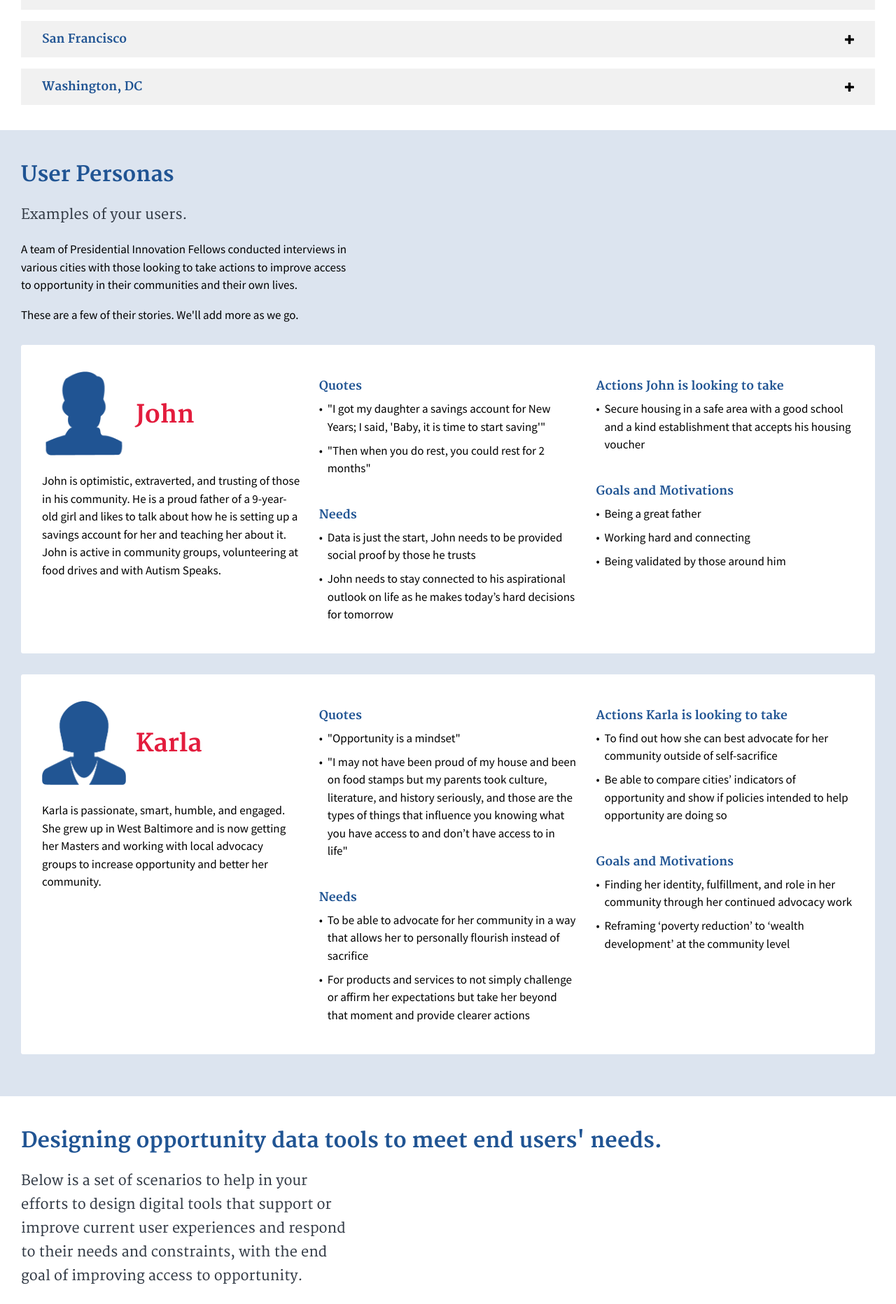
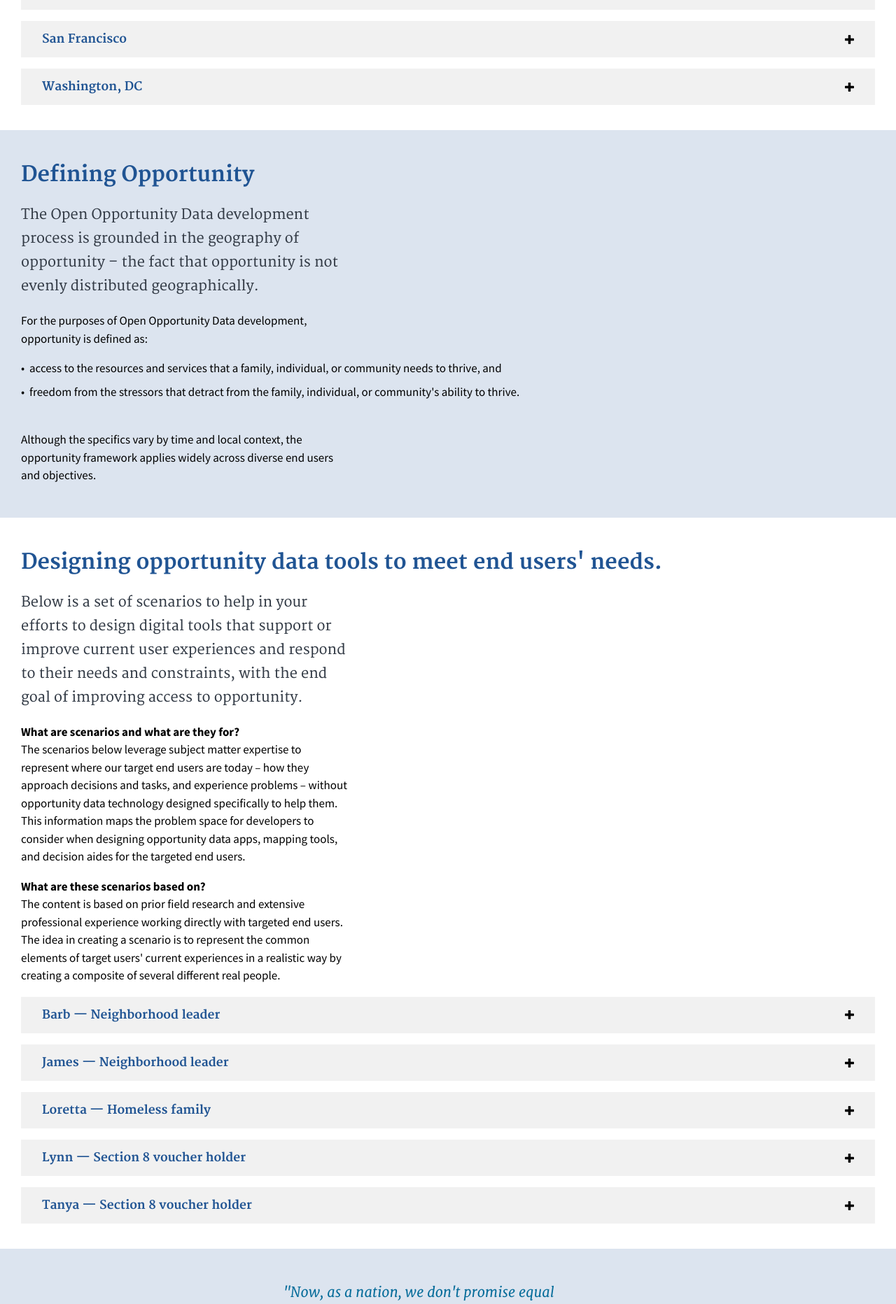
Before and after one commit to presidential-innovation-fellows/open-opportunity-data, a Jekyll site: the page built from index.html, in a window 1280 px wide. Shown: the part 1466-3330 px from the top of the page at 70% size. Built offline with Jekyll 4.4.1, drawn with Linux system fonts in a browser that asks for light colours.

Commit message:
Remove personas and add definition

```diff
--- a/_data/personas/john.yml
+++ /dev/null
@@ -1,15 +0,0 @@
-name: "John"
-gender: "male"
-overview: "John is optimistic, extraverted, and trusting of those in his community. He is a proud father of a 9-year-old girl and likes to talk about how he is setting up a savings account for her and teaching her about it. John is active in community groups, volunteering at food drives and with Autism Speaks."
-quotes:
-  - "I got my daughter a savings account for New Years; I said, 'Baby, it is time to start saving'"
-  - "Then when you do rest, you could rest for 2 months"
-needs:
-  - "Data is just the start, John needs to be provided social proof by those he trusts"
-  - "John needs to stay connected to his aspirational outlook on life as he makes today’s hard decisions for tomorrow"
-actions:
-  - "Secure housing in a safe area with a good school and a kind establishment that accepts his housing voucher"
-goals:
-  - "Being a great father"
-  - "Working hard and connecting"
-  - "Being validated by those around him"
--- a/_data/personas/karla.yml
+++ /dev/null
@@ -1,15 +0,0 @@
-name: "Karla"
-gender: "female"
-overview: "Karla is passionate, smart, humble, and engaged. She grew up in West Baltimore and is now getting her Masters and working with local advocacy groups to increase opportunity and better her community."
-quotes:
-  - "Opportunity is a mindset"
-  - "I may not have been proud of my house and been on food stamps but my parents took culture, literature, and history seriously, and those are the types of things that influence you knowing what you have access to and don’t have access to in life"
-needs:
-  - "To be able to advocate for her community in a way that allows her to personally flourish instead of sacrifice"
-  - "For products and services to not simply challenge or affirm her expectations but take her beyond that moment and provide clearer actions"
-actions:
-  - "To find out how she can best advocate for her community outside of self-sacrifice"
-  - "Be able to compare cities’ indicators of opportunity and show if policies intended to help opportunity are doing so"
-goals:
-  - "Finding her identity, fulfillment, and role in her community through her continued advocacy work"
-  - "Reframing ‘poverty reduction’ to ‘wealth development’ at the community level"
--- a/css/main.scss
+++ b/css/main.scss
@@ -14,7 +14,6 @@ h1, h2, h3, h4, h5, h6 {
 main > article,
 main > section,
 .ood-banner,
-.ood-persona,
 .error {
   overflow: auto; /* defeat margin collapse */
 }
@@ -82,28 +81,6 @@ footer {
   }
 }
 
-.ood-persona {
-  background-color: $color-white;
-  border-radius: 3px;
-  margin: $grid-margins;
-  padding-top: $grid-margins * .75;
-
-  img.ood-persona-head {
-    height: 12rem;
-    width: 12rem;
-    margin: $grid-margins*.5 $grid-margins*.35 $grid-margins*.25 0;
-    vertical-align: middle;
-  }
-
-  .ood-persona-name {
-    color: $color-secondary;
-    display: inline-block;
-    font-size: 3.5rem;
-    margin-top: $grid-margins;
-    vertical-align: middle;
-  }
-}
-
 article {
   padding-bottom: $grid-margins;
 }
--- a/index.html
+++ b/index.html
@@ -17,7 +17,7 @@ layout: default
 </article>
 
 <article class="alt">
-  {% include_relative index_includes/personas.html %}
+  {% include_relative index_includes/definition.html %}
 </article>
 
 <article>
--- /dev/null
+++ b/index_includes/definition.html
@@ -0,0 +1,15 @@
+<h2>Defining Opportunity</h2>
+<p class="usa-font-lead">The Open Opportunity Data development process is grounded in the geography of opportunity – the fact that opportunity is not evenly distributed geographically.</p>
+<p></p>
+<p>For the purposes of Open Opportunity Data development, opportunity is defined as:</p>
+
+<ul>
+  <li>
+    access to the resources and services that a family, individual, or community needs to thrive, and
+  </li>
+  <li>
+    freedom from the stressors that detract from the family, individual, or community's ability to thrive.
+  </li>
+</ul>
+
+<p>Although the specifics vary by time and local context, the opportunity framework applies widely across diverse end users and objectives.</p>
--- a/index_includes/personas.html
+++ /dev/null
@@ -1,63 +0,0 @@
-<h2>User Personas</h2>
-<p class="usa-font-lead">Examples of your users.</p>
-<p>A team of Presidential Innovation Fellows conducted interviews in various cities with those looking to take actions to improve access to opportunity in their communities and their own lives.</p>
-<p>These are a few of their stories. We'll add more as we go.</p>
-
-{% for persona_hash in site.data.personas %}
-{% assign persona = persona_hash[1] %}
-<section class="ood-persona">
-  <div class="usa-grid-full">
-
-    <div class="usa-width-one-third">
-      <section>
-        <img class="ood-persona-head"
-             src="{{ site.baseurl }}/img/{{ persona.gender }}-silhouette.png"
-             alt="Silhouette of a {{ persona.gender }} face">
-        <h3 class="ood-persona-name">{{ persona.name }}</h3>
-        <p>{{ persona.overview }}</p>
-      </section>
-    </div>
-
-    <div class="usa-width-one-third">
-      <section>
-        <h4>Quotes</h4>
-        <ul>
-          {% for x in persona.quotes %}
-            <li>"{{ x }}"</li>
-          {% endfor %}
-        </ul>
-      </section>
-
-      <section>
-        <h4>Needs</h4>
-        <ul>
-          {% for x in persona.needs %}
-            <li>{{ x }}</li>
-          {% endfor %}
-        </ul>
-      </section>
-    </div>
-
-    <div class="usa-width-one-third">
-      <section>
-        <h4>Actions {{ persona.name }} is looking to take</h4>
-        <ul>
-          {% for x in persona.actions %}
-            <li>{{ x }}</li>
-          {% endfor %}
-        </ul>
-      </section>
-
-      <section>
-        <h4>Goals and Motivations</h4>
-        <ul>
-          {% for x in persona.goals %}
-            <li>{{ x }}</li>
-          {% endfor %}
-        </ul>
-      </section>
-    </div>
-
-  </div>
-</section>
-{% endfor %}
```
